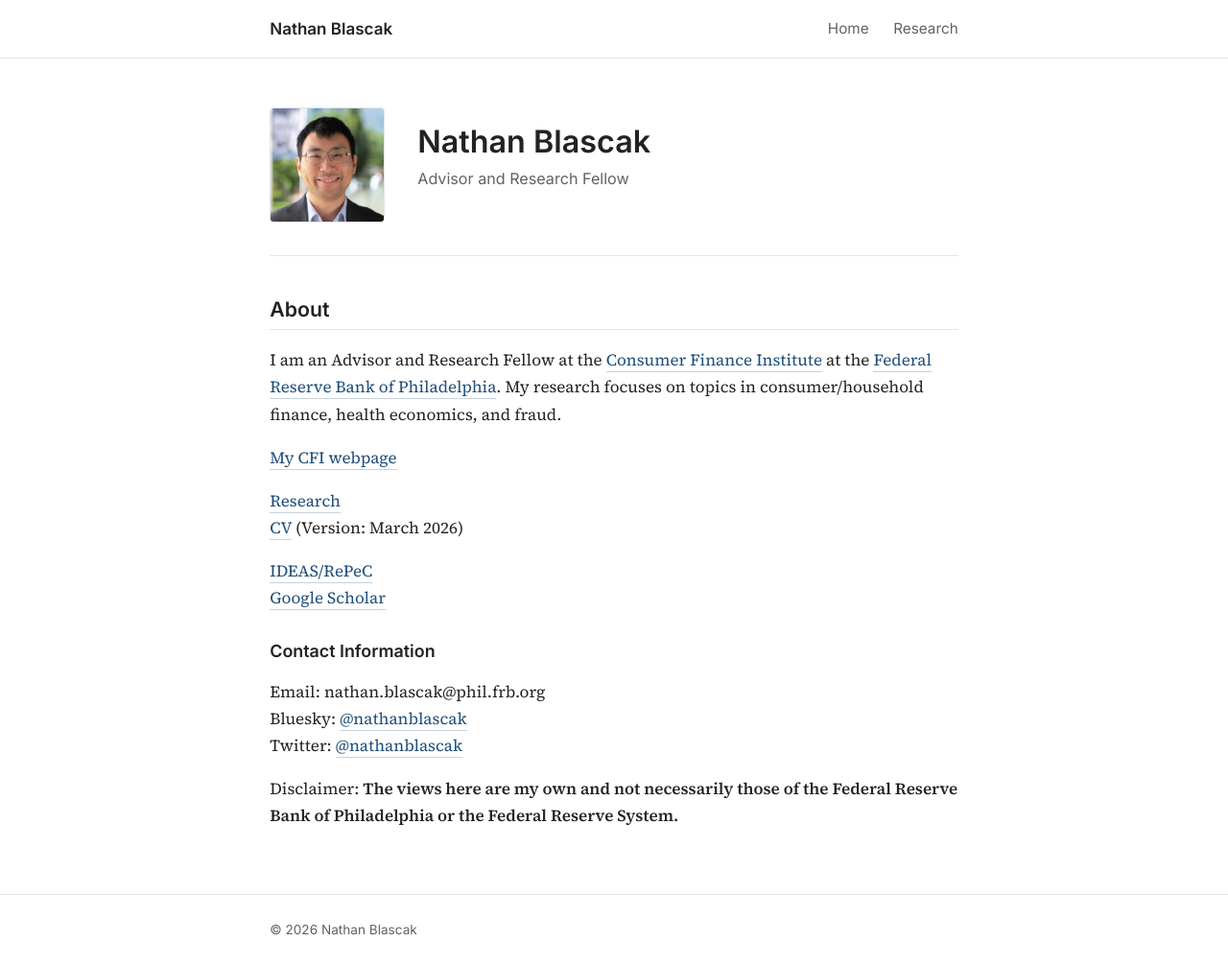
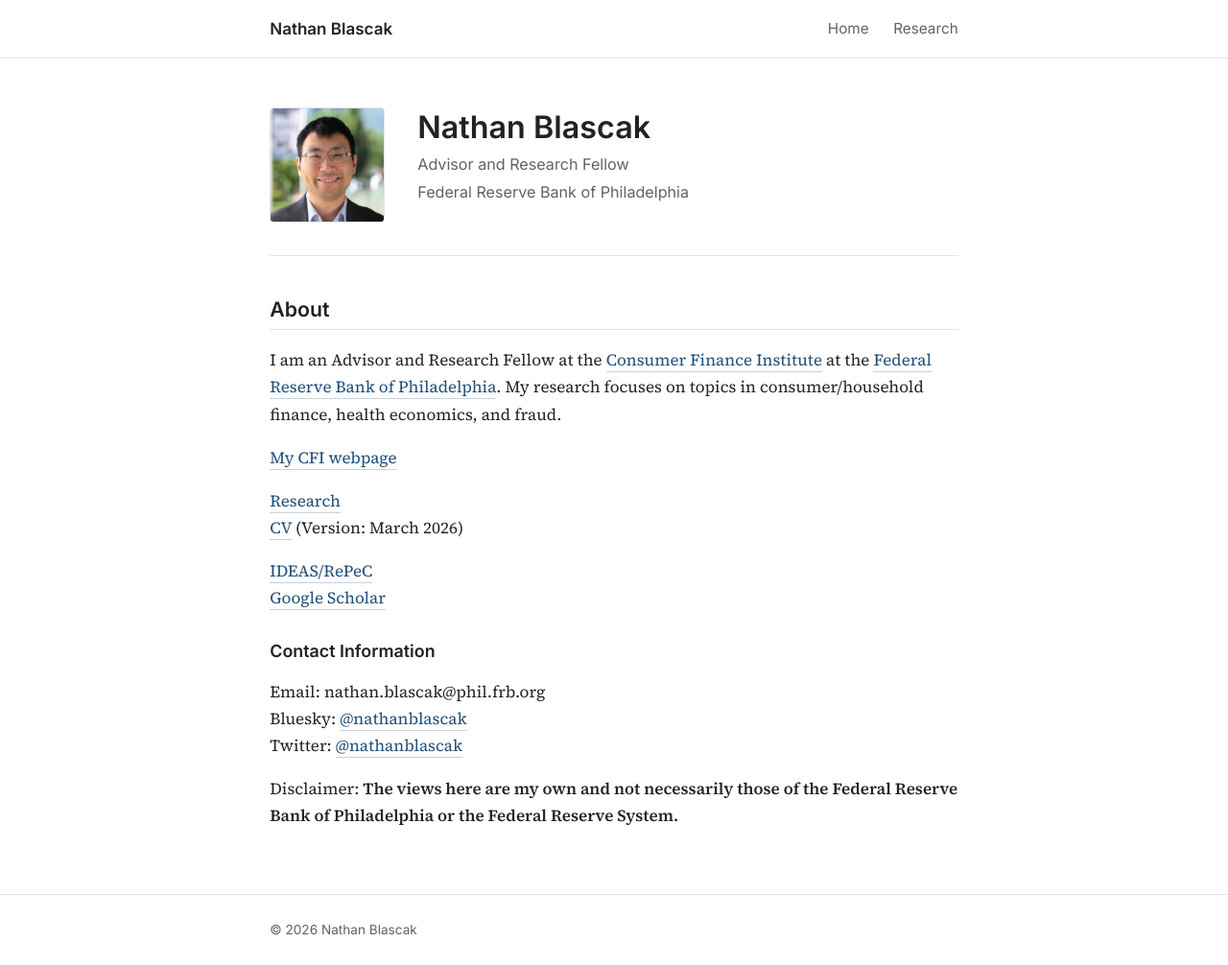
Before and after one commit to nathanblascak/nathanblascak.github.io, a Jekyll site: the page built from index.md, in a window 1280 px wide. Shown: the whole page at 96% size. Built offline with Jekyll 4.4.1, drawn with Linux system fonts in a browser that asks for light colours; our own code applies the rules of GitHub Pages for plain Markdown files; part of the change alters nothing that is shown.

Commit message:
Update _config.yml

```diff
--- a/_config.yml
+++ b/_config.yml
@@ -4,7 +4,7 @@ plugins:
 
 title: "Nathan Blascak"
 position: "Advisor and Research Fellow"
-Affiliation: "Federal Reserve Bank of Philadelphia"
+affiliation: "Federal Reserve Bank of Philadelphia"
 logo: "blascakwork.jpg"
 description:
 
```
